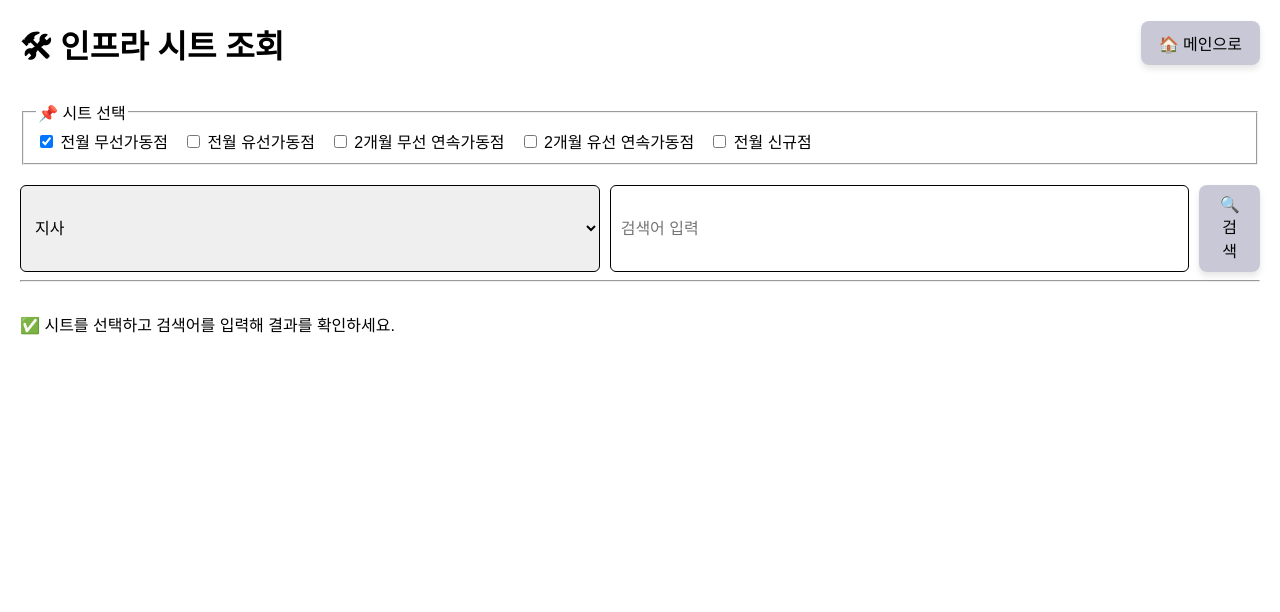
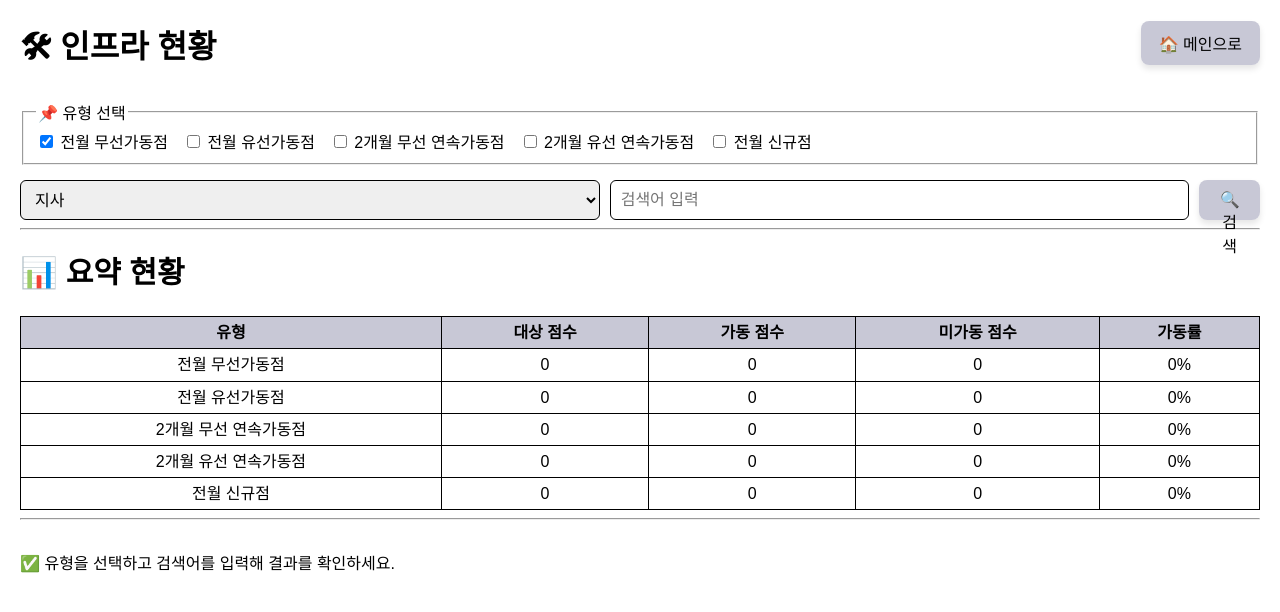
Before and after one commit to lim-taeyoung/yami, a FastAPI app: page /infra in a window 1280 px wide. Shown: the top 612 px of the page. Run offline with FastAPI, Linux system fonts and the light colour scheme; some web fonts are replaced.

Commit message:
인프라작업

```diff
--- a/main.py
+++ b/main.py
@@ -19,8 +19,8 @@ from fastapi.staticfiles import StaticFiles
 from sqlalchemy import create_engine, Column, Integer, String, Boolean, ForeignKey, Text
 from sqlalchemy.orm import sessionmaker, Session
 from database import Base
-from models import ExcelData, BoardReply, Store  # 모델은 여기서
-from database import get_db, engine              # DB 연결 관련은 여기서
+from models import ExcelData, BoardReply, Store, SiteSettings
+from database import get_db, engine
 
 from starlette.middleware.sessions import SessionMiddleware
 
@@ -102,8 +102,16 @@ class Store(Base):
     센터 = Column(String)
     접점명 = Column(String)
 
+
+class SiteSettings(Base):
+    __tablename__ = "site_settings"
+
+    id = Column(Integer, primary_key=True, index=True)
+    title = Column(String, nullable=False)
+
+
+
 Base.metadata.create_all(bind=engine)
-
 
 
 # ✅ 데이터베이스 세션 생성 함수
@@ -115,80 +123,56 @@ def get_db():
         db.close()
 
 def get_code_to_user_mapping(db: Session):
+    # ✅ StoreData에서 최신 접점관리 데이터 불러오기
     entry = db.query(StoreData).order_by(StoreData.id.desc()).first()
     if not entry:
+        print("❌ 접점 관리 데이터가 없습니다.")
         return {}
 
     df = pd.read_json(BytesIO(entry.data.encode("utf-8")))
+
+    # ✅ 접점코드, 사번, 이름 컬럼 확인
+    if not all(col in df.columns for col in ["접점코드", "사번", "이름"]):
+        print("❌ 접점 관리 데이터에 '접점코드', '사번', '이름' 컬럼이 누락되었습니다.")
+        return {}
+
     df = df[["접점코드", "사번", "이름"]].dropna(subset=["접점코드"])
     df["접점코드"] = df["접점코드"].astype(str).str.strip().str.upper()
     df["사번"] = df["사번"].astype(str).str.strip()
     df["이름"] = df["이름"].astype(str).str.strip()
 
+    # ✅ 사번이 없는 경우 제외, 중복 제거
     df = df[df["사번"] != ""]
     df = df.drop_duplicates(subset="접점코드", keep="first")
 
-    # ✅ 딱 하나 남긴 디버깅
-    test_code = "PZF0000803"
-    if test_code in df["접점코드"].values:
-        print(f"✅ StoreData에 '{test_code}' 있음")
-    else:
-        print(f"❌ StoreData에 '{test_code}' 없음")
-
-    mapping = df.set_index("접점코드")[["사번", "이름"]].to_dict(orient="index")
-    return mapping
-
-
-def save_unmapped_codes_to_file(unmapped_codes: list[str]):
-    save_path = "static/unmapped_codes.txt"
-    os.makedirs("static", exist_ok=True)
-    with open(save_path, "w", encoding="utf-8") as f:
-        for code in unmapped_codes:
-            f.write(f"{code}\n")
-    print(f"📁 매핑 실패 코드 저장됨: {save_path}")
-
-
-
+    # ✅ 딕셔너리 형태로 반환 (접점코드 -> {사번, 이름})
+    code_map = df.set_index("접점코드")[["사번", "이름"]].to_dict(orient="index")
+    print(f"✅ 매핑된 접점코드 수: {len(code_map)}")
+    return code_map
 
 def apply_user_mapping(df: pd.DataFrame, db: Session) -> pd.DataFrame:
     if "접점코드" not in df.columns:
+        print("❌ 접점코드 컬럼이 없습니다. 매핑 불가.")
         return df
 
     df["접점코드"] = df["접점코드"].astype(str).str.strip().str.upper()
     code_map = get_code_to_user_mapping(db)
 
-    if "사번" not in df.columns:
-        df["사번"] = ""
-    if "이름" not in df.columns:
-        df["이름"] = ""
+    if not code_map:
+        print("❌ 접점코드 매핑 정보가 없습니다.")
+        return df
 
-    mapped = df["접점코드"].map(code_map).dropna()
-    mapped_df = pd.DataFrame(mapped.tolist(), index=mapped.index)
+    # ✅ 매핑된 정보 적용
+    for idx, row in df.iterrows():
+        접점코드 = row["접점코드"]
+        if 접점코드 in code_map:
+            if not row.get("사번"):  # 기존 사번이 없을 때만 적용
+                df.at[idx, "사번"] = code_map[접점코드]["사번"]
+            if not row.get("이름"):  # 기존 이름이 없을 때만 적용
+                df.at[idx, "이름"] = code_map[접점코드]["이름"]
 
-    df.loc[mapped_df.index, "사번"] = mapped_df["사번"]
-    df.loc[mapped_df.index, "이름"] = mapped_df["이름"]
-
+    print("✅ 사용자 매핑 적용 완료.")
     return df
-
-
-
-
-
-@app.get("/debug-latest")
-async def debug_latest_data(db: Session = Depends(get_db)):
-    latest = db.query(ExcelData).order_by(ExcelData.id.desc()).first()
-    if not latest:
-        return {"error": "데이터 없음"}
-
-    try:
-        df = pd.read_json(BytesIO(latest.data.encode("utf-8")))
-        return {
-            "컬럼리스트": df.columns.tolist(),
-            "첫행": df.head(1).to_dict(orient="records")
-        }
-    except Exception as e:
-        return {"error": f"데이터 파싱 실패: {str(e)}"}
-
 
 
 # ✅ 로그인 페이지
@@ -299,21 +283,28 @@ async def upload_users(file: UploadFile = File(...), db: Session = Depends(get_d
     return RedirectResponse(url="/admin/users?username=admin", status_code=303)
 
 
-# ✅ 🚀 메인 페이지 (로그인 후 이동)
+# ✅ 메인 페이지 (로그인 후 이동)
 @app.get("/main", response_class=HTMLResponse)
-def main_page(request: Request, username: str = Query("사용자"), mode: str = Query("mobile")):
+def main_page(request: Request, username: str = Query("사용자"), mode: str = Query("mobile"), db: Session = Depends(get_db)):
     name = request.session.get("name", "사용자")
 
     # ✅ 대문 이미지가 존재하면 경로 전달
     image_path = "static/uploads/main_banner.jpg"
     image_url = f"/{image_path}" if os.path.exists(image_path) else None
 
+    # ✅ 타이틀 읽기 (DB에서 최신 타이틀 읽기)
+    title = db.query(SiteSettings).first()
+    title_text = title.title if title else "업데이트된 타이틀이 없습니다."
+
+    print(f"✅ 타이틀 텍스트: {title_text}")  # ✅ 디버깅: 타이틀 출력 확인
+
     return templates.TemplateResponse("main.html", {
         "request": request,
         "username": username,
         "mode": mode,
         "name": name,
-        "main_image_url": image_url  # ✅ 이미지 경로 넘겨줌
+        "main_image_url": image_url,  # ✅ 이미지 경로 넘겨줌
+        "title_text": title_text      # ✅ 타이틀 텍스트 넘겨줌
     })
 
 # ✅ 엑셀 업로드 페이지
@@ -1393,8 +1384,6 @@ async def delete_store(code: str = Form(...), db: Session = Depends(get_db)):
     return RedirectResponse("/store", status_code=303)
 
 
-
-
 @app.get("/infra", response_class=HTMLResponse)
 async def infra_page(
     request: Request,
@@ -1403,7 +1392,7 @@ async def infra_page(
     filter_value: str = Query(""),
     db: Session = Depends(get_db)
 ):
-    # ✅ 사용자 라벨 ↔ 실제 시트명 매핑
+    # ✅ 사용자 라벨 ↔ 실제 시트명 매핑 (고정된 다섯 가지 유형)
     SHEET_LABELS = {
         "전월 무선가동점": "전월가동(무선)",
         "전월 유선가동점": "전월가동(유선)",
@@ -1413,51 +1402,85 @@ async def infra_page(
     }
 
     # ✅ StoreData 기준으로 접점코드 → 사번/이름 매핑
-    code_map = get_code_to_user_mapping(db)
+    code_map = get_code_to_user_mapping(db) or {}
     print("✅ code_map 생성 완료:", list(code_map.keys())[:5])
 
     tables = {}
+    summary_data = []
 
+    # ✅ 다섯 가지 유형 모두 요약에 표시
     for label, sheet_name in SHEET_LABELS.items():
-        if label not in selected_sheets:
-            continue
-
         data_entry = db.query(ExcelData).filter(
             ExcelData.sheet_name == sheet_name
         ).order_by(ExcelData.id.desc()).first()
 
         if not data_entry:
-            tables[label] = f"<p>❌ '{label}' 데이터 없음</p>"
+            summary_data.append({
+                "label": label,
+                "total_points": 0,
+                "active_points": 0,
+                "inactive_points": 0,
+                "active_rate": "0%"
+            })
             continue
 
+        # ✅ 데이터프레임 로드 및 컬럼 정리
         df = pd.read_json(BytesIO(data_entry.data.encode("utf-8")))
         df.columns = [col.strip().replace(" ", "_") for col in df.columns]
-        print(f"✅ {label} 시트 로드 성공, 컬럼 목록:", df.columns.tolist())
 
-        # ✅ 접점코드 매핑
+        # 접점코드 → 사번/이름 매핑
         if "접점코드" in df.columns:
-            df["접점코드"] = df["접점코드"].astype(str).str.strip().str.upper()
-            print("✅ 매핑 전 접점코드 샘플:", df["접점코드"].unique()[:5])
-
-            # ✅ 사번/이름 컬럼 생성
+            code_map = get_code_to_user_mapping(db)
             df["사번"] = df.get("사번", "")
             df["이름"] = df.get("이름", "")
+            mapped = df["접점코드"].map(code_map).dropna().apply(pd.Series)
+            for idx in mapped.index:
+                if not df.at[idx, "사번"]:
+                    df.at[idx, "사번"] = mapped.at[idx, "사번"]
+                if not df.at[idx, "이름"]:
+                    df.at[idx, "이름"] = mapped.at[idx, "이름"]
 
-            # ✅ 접점코드 기준으로 매핑 적용
-            mapped = df["접점코드"].map(code_map).dropna()
-            mapped_df = mapped.apply(pd.Series)
+        # ✅ 필터 적용 (지사, 센터, 접점코드, 사번)
+        filtered_df = df.copy()
+        if filter_column and filter_value:
+            if filter_column in filtered_df.columns:
+                filtered_df = filtered_df[
+                    filtered_df[filter_column].astype(str).str.contains(filter_value, case=False, na=False)
+                ]
+                print(f"✅ '{filter_column}' 필터 적용: {filter_value}")
 
-            print("✅ 매핑된 결과:", mapped_df.head(3).to_dict(orient="records"))
+        # ✅ 정렬: 전월무선 또는 전월유선 기준 내림차순 (존재할 경우)
+        sort_columns = [col for col in ["전월무선", "전월유선"] if col in filtered_df.columns]
+        if sort_columns:
+            try:
+                for col in sort_columns:
+                    filtered_df[col] = pd.to_numeric(filtered_df[col], errors="coerce")
+                filtered_df = filtered_df.sort_values(by=sort_columns, ascending=False, na_position="last")
+                print(f"✅ {', '.join(sort_columns)} 기준 내림차순 정렬 완료")
+            except Exception as e:
+                print(f"❌ 정렬 오류: {e}")
 
-            for idx in mapped_df.index:
-                if pd.isna(df.at[idx, "사번"]) or df.at[idx, "사번"] == "":
-                    df.at[idx, "사번"] = mapped_df.at[idx, "사번"]
-                if pd.isna(df.at[idx, "이름"]) or df.at[idx, "이름"] == "":
-                    df.at[idx, "이름"] = mapped_df.at[idx, "이름"]
+        # ✅ 요약 데이터 생성 (검색된 데이터 기준)
+        total_points = len(filtered_df)
+        active_points = filtered_df[filtered_df["가동여부"].str.upper() == "O"].shape[0] if "가동여부" in filtered_df.columns else 0
+        inactive_points = total_points - active_points
+        active_rate = f"{round((active_points / total_points) * 100, 1)}%" if total_points > 0 else "0%"
 
-            print("✅ 매핑 후 사번/이름 확인:", df[["접점코드", "사번", "이름"]].head(3).to_dict(orient="records"))
+        summary_data.append({
+            "label": label,
+            "total_points": total_points,
+            "active_points": active_points,
+            "inactive_points": inactive_points,
+            "active_rate": active_rate
+        })
 
-        tables[label] = df.to_html(classes="table table-striped", index=False, escape=False)
+        # ✅ 사용자가 선택한 시트만 출력 테이블에 추가
+        if label in selected_sheets:
+            tables[label] = filtered_df.to_html(classes="table table-striped", index=False, escape=False)
+
+    # ✅ 기본적으로 '전월 무선가동점' 체크 (초기 진입 시)
+    if not selected_sheets and not filter_value:
+        selected_sheets.append("전월 무선가동점")
 
     return templates.TemplateResponse("infra.html", {
         "request": request,
@@ -1465,5 +1488,43 @@ async def infra_page(
         "selected_sheets": selected_sheets,
         "filter_column": filter_column,
         "filter_value": filter_value,
-        "tables": tables
+        "tables": tables,
+        "summary_data": summary_data
     })
+
+
+    # main.py (타이틀 수정 라우터)
+
+@app.get("/admin/update-title", response_class=HTMLResponse)
+async def update_title_page(request: Request, db: Session = Depends(get_db)):
+    if request.session.get("user_role") != "admin":
+        return HTMLResponse("<h3>⚠ 관리자 전용 페이지입니다.</h3>", status_code=403)
+
+    # ✅ 기존 타이틀 읽기 (없으면 기본값)
+    title = db.query(SiteSettings).first()
+    current_title = title.title if title else ""
+
+    return templates.TemplateResponse("update_title.html", {
+        "request": request,
+        "current_title": current_title
+    })
+
+@app.post("/admin/update-title")
+async def update_title(request: Request, new_title: str = Form(...), db: Session = Depends(get_db)):
+    # ✅ 관리자 권한 확인
+    if request.session.get("user_role") != "admin":
+        raise HTTPException(status_code=403, detail="관리자 권한이 필요합니다.")
+
+    # ✅ 타이틀 업데이트 로직
+    setting = db.query(SiteSettings).first()
+    if setting:
+        setting.title = new_title.strip()
+    else:
+        setting = SiteSettings(title=new_title.strip())
+        db.add(setting)
+
+    db.commit()  # ✅ 커밋 필수
+    db.refresh(setting)  # ✅ 변경된 값 즉시 반영 확인
+    print(f"✅ 업데이트된 타이틀: {setting.title}")  # ✅ 디버깅: 타이틀 확인
+
+    return HTMLResponse("<script>alert('✅ 타이틀이 업데이트되었습니다!'); location.href='/main';</script>")
--- a/templates/base.html
+++ b/templates/base.html
@@ -35,11 +35,19 @@
             padding: 10px;
             text-align: center;
             white-space: nowrap;
+            background-color: #ffffff; /* 기본 흰색 배경 */
         }
 
         .table th {
             background-color: var(--orange);
             color: rgb(0, 0, 0);
+        }
+
+        /* ✅ '가동여부' 연두색 강조 스타일 (우선순위 적용) */
+        .highlight-green {
+            background-color: #a4eb34 !important; /* 연두색 강제 적용 */
+            color: #000 !important;
+            font-weight: bold !important;
         }
 
         .top-nav {
@@ -205,7 +213,6 @@
             0% { transform: rotate(0deg); }
             100% { transform: rotate(360deg); }
         }
-
     </style>
 </head>
 <body>
--- a/templates/infra.html
+++ b/templates/infra.html
@@ -1,53 +1,128 @@
 {% extends "base.html" %}
 {% block content %}
 
-<h1>🛠 인프라 시트 조회
+<h1>🛠 인프라 현황
     <button type="button" style="float: right;" onclick="location.href='/main'">🏠 메인으로</button>
 </h1>
 
+<!-- ✅ 체크박스 영역 (위) -->
 <form method="get" action="/infra" class="search-form">
-
-    <fieldset style="display:flex; flex-wrap: wrap; gap: 15px;">
-        <legend>📌 시트 선택</legend>
+    <fieldset style="display: flex; flex-wrap: wrap; gap: 15px;">
+        <legend>📌 유형 선택</legend>
         {% for label in sheet_options %}
         <label>
             <input type="checkbox" name="selected_sheets" value="{{ label }}"
-                   {% if label == "전월 무선가동점" or label in selected_sheets %}checked{% endif %}
+                   {% if label in selected_sheets %}checked{% endif %}
                    onclick="handleCheckboxClick(this)">
             {{ label }}
         </label>
         {% endfor %}
     </fieldset>
 
-    <div class="search-form" style="margin-top: 20px; display: flex; gap: 10px;">
-        <select name="filter_column">
+
+    <!-- ✅ 검색 영역 (아래) -->
+    <div class="search-row">
+        <select name="filter_column" class="search-dropdown">
             <option value="사번" {% if filter_column == "사번" %}selected{% endif %}>사번</option>
             <option value="지사" {% if filter_column == "지사" %}selected{% endif %}>지사</option>
             <option value="센터" {% if filter_column == "센터" %}selected{% endif %}>센터</option>
             <option value="접점코드" {% if filter_column == "접점코드" %}selected{% endif %}>접점코드</option>
         </select>
-        <input type="text" name="filter_value" placeholder="검색어 입력" value="{{ filter_value or '' }}">
-        <button type="submit">🔍 검색</button>
+        <input type="text" name="filter_value" placeholder="검색어 입력"
+               value="{{ filter_value or '' }}" class="search-input">
+        <button type="submit" class="search-button">🔍 검색</button>
     </div>
-
 </form>
 
 <hr>
 
+<!-- ✅ 요약 테이블 (항상 다섯 가지 유형) -->
+<div class="summary-table" style="margin-top: 20px;">
+    <h2>📊 요약 현황</h2>
+    <table class="table table-summary">
+        <thead>
+            <tr>
+                <th>유형</th>
+                <th>대상 점수</th>
+                <th>가동 점수</th>
+                <th>미가동 점수</th>
+                <th>가동률</th>
+            </tr>
+        </thead>
+        <tbody>
+            {% for summary in summary_data %}
+            <tr>
+                <td>{{ summary.label }}</td>
+                <td>{{ summary.total_points }}</td>
+                <td>{{ summary.active_points }}</td>
+                <td>{{ summary.inactive_points }}</td>
+                <td>{{ summary.active_rate }}</td>
+            </tr>
+            {% endfor %}
+        </tbody>
+    </table>
+</div>
+
+<hr>
+
+<!-- ✅ 출력 테이블 -->
 {% if tables %}
     {% for label, html in tables.items() %}
         <h2 style="margin-top: 40px;">📄 {{ label }}</h2>
         <div class="table-wrapper">
-            <div class="table-container">
+            <div class="table-container" style="--font-size: 16px; --row-height: 40px;">
                 {{ html | safe }}
             </div>
         </div>
     {% endfor %}
 {% else %}
-    <p style="margin-top: 30px;">✅ 시트를 선택하고 검색어를 입력해 결과를 확인하세요.</p>
+    <p style="margin-top: 30px;">✅ 유형을 선택하고 검색어를 입력해 결과를 확인하세요.</p>
 {% endif %}
 
+
+
 <script>
+document.addEventListener("DOMContentLoaded", function() {
+    document.querySelectorAll(".table-container table").forEach(table => {
+        const headers = table.querySelectorAll("th");
+        let gadowIndex = -1;
+        let separatorIndex = -1;
+
+        headers.forEach((header, index) => {
+            const headerText = header.innerText.trim();
+
+            // ✅ "구분자" 컬럼 자동 숨김
+            if (headerText === "구분자") {
+                separatorIndex = index;
+                header.style.display = "none";
+            }
+
+            // ✅ "가동여부" 컬럼 인덱스 확인
+            if (headerText.includes("가동여부")) {
+                gadowIndex = index;
+            }
+        });
+
+        // ✅ 각 행에서 처리
+        table.querySelectorAll("tr").forEach(row => {
+            if (separatorIndex >= 0) {
+                const cell = row.children[separatorIndex];
+                if (cell) {
+                    cell.style.display = "none";
+                }
+            }
+
+            // ✅ "가동여부" 컬럼 O 표시 색상 변경
+            if (gadowIndex >= 0) {
+                const cell = row.children[gadowIndex];
+                if (cell && cell.innerText.trim().toUpperCase() === "O") {
+                    cell.classList.add("highlight-green");
+                }
+            }
+        });
+    });
+});
+
 // ✅ 체크박스 클릭 시 다른 체크박스 자동 해제
 function handleCheckboxClick(clicked) {
     document.querySelectorAll('input[name="selected_sheets"]').forEach(checkbox => {
@@ -91,6 +145,62 @@ function handleCheckboxClick(clicked) {
 .table-container table td:nth-child(2) {
     display: none;
 }
+
+
+/* ✅ 검색 영역 스타일 통일 */
+.search-row {
+    display: flex;
+    gap: 10px;
+    flex-wrap: nowrap;
+    margin-top: 15px;
+}
+
+.search-dropdown, .search-input, .search-button {
+    height: 40px;
+    font-size: 16px;
+}
+
+.table-container table {
+    font-size: var(--font-size, 16px);
+    width: 100%;
+}
+
+.table-container table tr {
+    height: var(--row-height, 40px);
+}
+
+/* ✅ 요약 테이블 스타일 */
+.summary-table {
+    margin-top: 10px; /* 상단 여백 (기존 20px → 10px으로 줄임) */
+    font-size: 20px;  /* 폰트 크기 20px */
+    line-height: 1.2; /* 줄간격 조절 (기본값보다 살짝 줄임) */
+}
+
+.summary-table th,
+.summary-table td {
+    padding: 6px 10px; /* 셀 상하 여백 줄임 */
+    text-align: center;
+}
+
+/* ✅ 본 테이블 스타일 */
+.table-container table {
+    font-size: 20px; /* 폰트 크기 20px */
+    width: 100%;
+    margin-top: 10px; /* 상단 여백 (기존 40px → 10px으로 줄임) */
+}
+
+.table-container table th,
+.table-container table td {
+    padding: 6px 10px; /* 셀 상하 여백 줄임 */
+    text-align: center;
+}
+
+.table-container table tr {
+    height: auto; /* 높이를 자동으로 (콘텐츠에 맞게) */
+}
+
+
+
 </style>
 
 {% endblock %}
--- a/templates/main.html
+++ b/templates/main.html
@@ -16,7 +16,8 @@
 
 <!-- 타이틀 -->
 <div style="text-align: center; margin: 20px 0 30px;">
-    <span style="font-size: 40px; font-weight: 900;"> 5/8 마감 실적 업데이트완료 </span>
+    <span style="font-size: 40px; font-weight: 900;">{{ title_text }}</span>
+>>>>>>> Stashed changes
 </div>
 
 <!-- ✅ 메인 버튼 -->
```
Also changed, not shown: other parts of templates/infra.html (+5 -26 lines), models.py (+8 -0 lines), templates/admin.html (+106 -38 lines), templates/update_title.html (added, +27 -0 lines).
